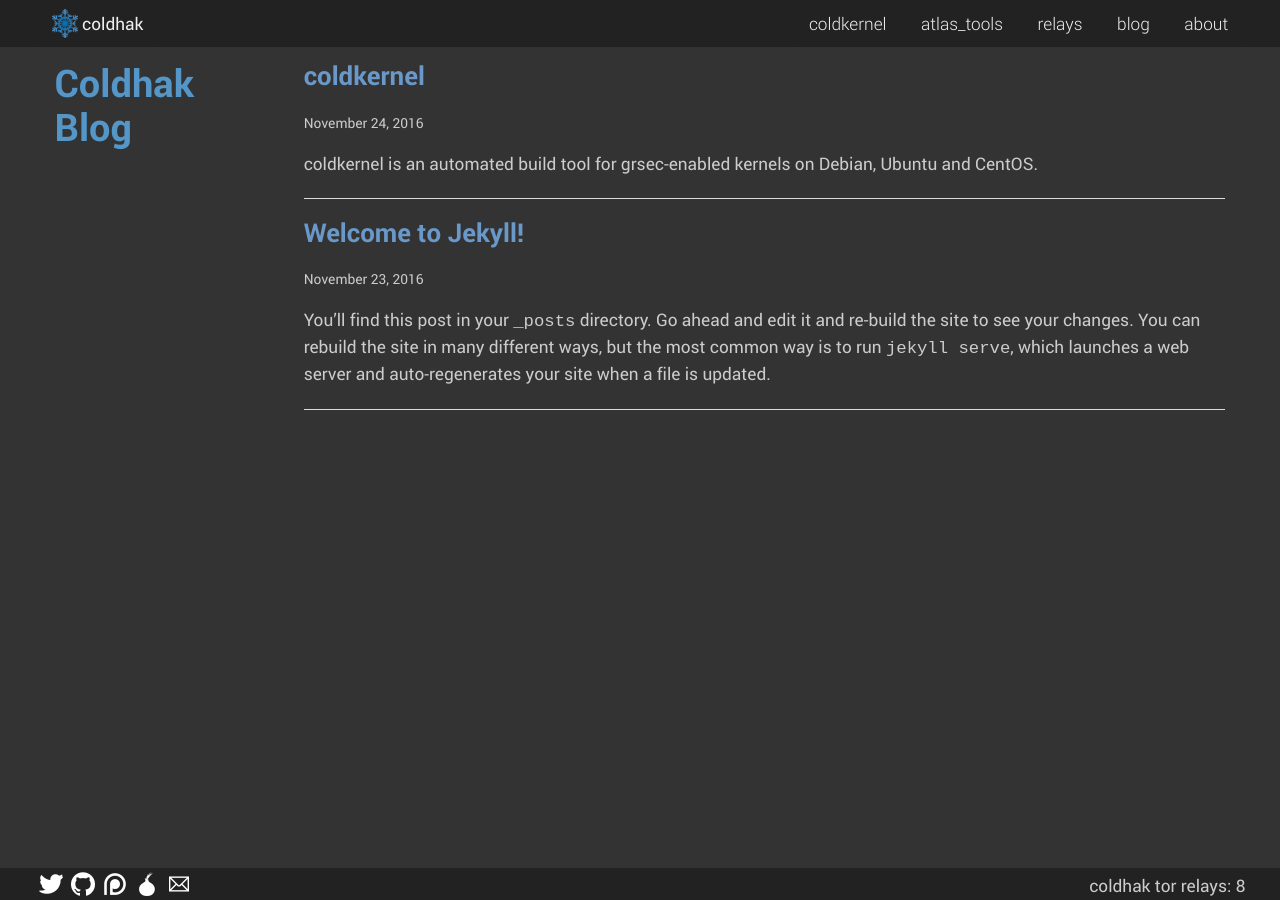
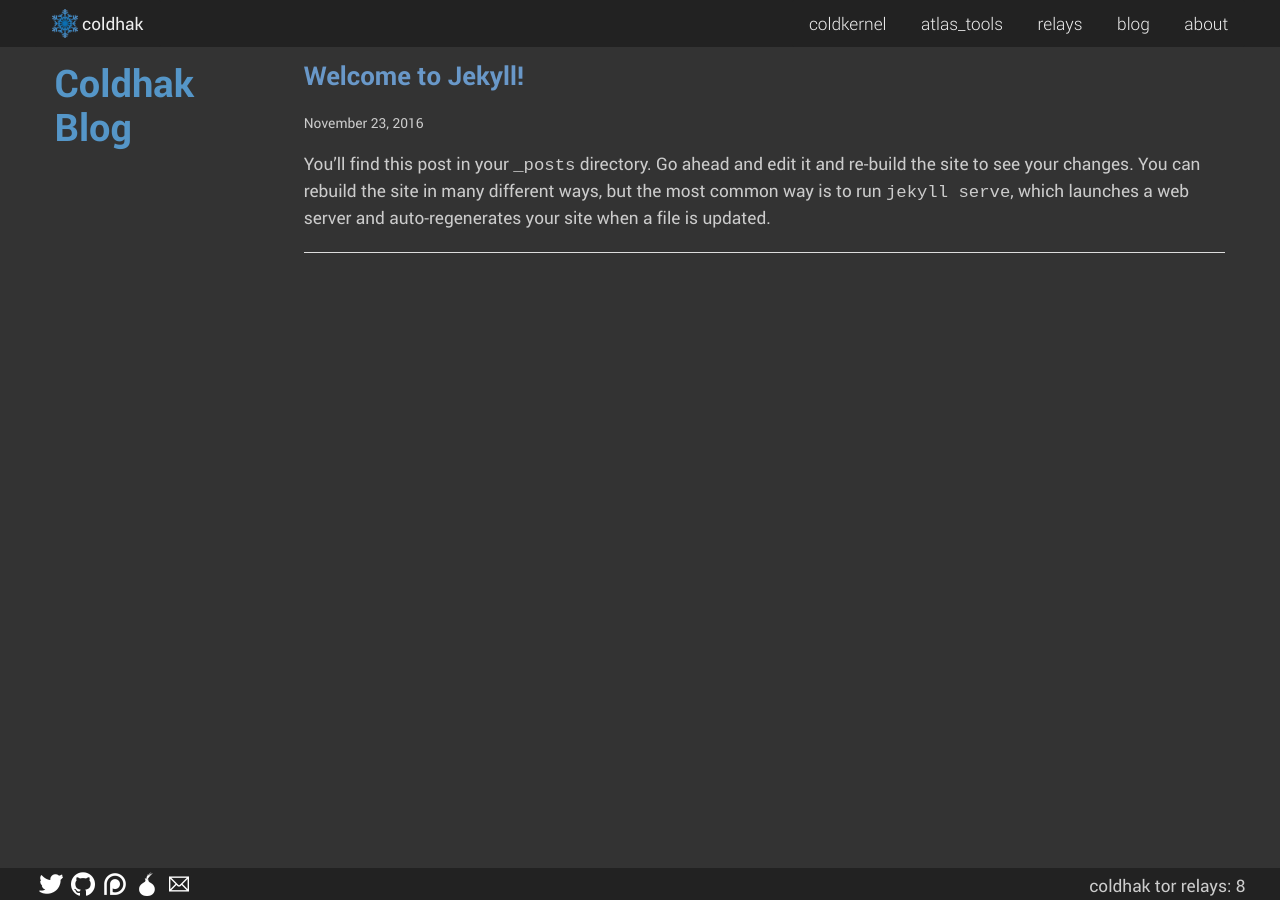
Before and after one commit to coldhakca/website, a Jekyll site: the page built from coldhak/blog/index.md, in a window 1280 px wide. Built offline with Jekyll 4.4.1, drawn with Linux system fonts in a browser that asks for light colours; some of the changed lines change nothing that is shown.

Commit message:
Removed a post example. Moved relay count to config

````diff
--- a/coldhak/_config.yml
+++ b/coldhak/_config.yml
@@ -21,6 +21,7 @@ baseurl: "" # the subpath of your site, e.g. /blog
 url: "https://coldhak.ca" # the base hostname & protocol for your site, e.g. http://example.com
 twitter_username: coldhakca
 github_username:  coldhakca
+relays: 8
 
 # Build settings
 markdown: kramdown
--- a/coldhak/_includes/footer.html
+++ b/coldhak/_includes/footer.html
@@ -6,7 +6,7 @@
         <li><a class="ch-logo-onion" href="http://coldhakojwcp2g4b.onion:8080/"></a></li>
         <li><a class="ch-logo-email" href="mailto:contact@coldhak.ca" target="_top"></a></li>
     </ul>
-    <p class="ch-relay-count">coldhak tor relays: 8</p>
+    <p class="ch-relay-count">coldhak tor relays: {{ site.relays }}</p>
   </nav>
 
 </body>
--- a/coldhak/_posts/2016-11-24-coldkernel.md
+++ /dev/null
@@ -1,101 +0,0 @@
----
-layout: post
-title:  "coldkernel"
-date:   2016-11-24 17:02:17 -0600
-categories: coldkernel
----
-
-coldkernel is an automated build tool for grsec-enabled kernels on Debian, Ubuntu and CentOS.
-
-## Dependencies
-
-### Debian 7+ / Ubuntu
-```
-sudo apt install paxctl bc wget gnupg fakeroot build-essential devscripts libfile-fcntllock-perl curl git
-sudo apt-get build-dep linux
-gcc --version
-sudo apt install gcc-4.9-plugin-dev (for GCC 4.9)
-sudo apt install gcc-5-plugin-dev (for GCC 5.x)
-sudo apt install gcc-6-plugin-dev (for GCC 6.x)
-```
-
-### CentOS 7+
-```
-sudo yum groupinstall "Development Tools"
-sudo yum install hmaccalc zlib-devel binutils-devel elfutils-libelf-devel ncurses-devel gcc-plugin-devel wget git gnupg2 bc
-```
-
-## Clone / Build
-
-### Clone
-```
-wget "https://coldhak.ca/coldhak/keys/coldhak.asc" -O coldhak.asc
-gpg --import coldhak.asc
-git clone https://github.com/coldhakca/coldkernel
-cd coldkernel
-git verify-tag coldkernel-0.8f-4.8.10
-git checkout tags/coldkernel-0.8f-4.8.10
-```
-
-### Build
-Run ```make``` without arguments to build without hypervisor support. Otherwise, select the option below that best describes
-your setup.
-```
-make kvm-host
-make kvm-guest
-make virtualbox-host
-make virtualbox-guest
-make xen-host
-make xen-guest
-make vmware-host
-make vmware-guest
-make hyperv-guest
-```
-
-## Once built
-
-### Debian 7+ / Ubuntu
-From the coldkernel build directory:
-```
-wget https://grsecurity.net/paxctld/paxctld_1.2.1-1_amd64.{deb,deb.sig}
-gpg --homedir=.gnupg --verify paxctld_1.2.1-1_amd64.{deb.sig,deb}
-sudo dpkg -i paxctld_1.2.1-1_amd64.deb
-sudo make install-deb
-sudo cp paxctld.conf /etc/paxctld.conf
-sudo paxctld -d
-sudo systemctl enable paxctld
-sudo reboot
-```
-
-## CentOS 7+
-From the coldkernel build directory:
-```
-wget https://grsecurity.net/paxctld/paxctld-systemd-1.2.1-1.x86_64.{rpm,rpm.sig}
-gpg --homedir=.gnupg --verify paxctld-systemd-1.2.1-1.x86_64.{rpm.sig,rpm}
-sudo yum localinstall paxctld-systemd-1.2.1-1.x86_64.rpm
-sudo make install-rpm
-sudo cp paxctld.conf /etc/paxctld.conf
-sudo paxctld -d
-sudo systemctl enable paxctld
-sudo reboot
-```
-
-## GIDs
-### ```9001```:GRKERNSEC_PROC_USERGROUP
-Users in this group are exempted from grsecurity's /proc restrictions.
-
-###  ```9002```:CONFIG_GRKERNSEC_TPE_UNTRUSTED_GID
-Users in this group will not be able to execute any files that are not in root-owned directories writable only by root.
-
-### ```9003```:CONFIG_GRKERNSEC_SOCKET_ALL
-Users in this group will be unable to connect to other hosts from your machine or run server applications from your machine.
-
-## Group Creation
-```
-sudo groupadd -g 9001 grsecproc
-sudo groupadd -g 9002 tpeuntrusted
-sudo groupadd -g 9003 denysockets
-```
-
-## Important Notice
-This is still extremely alpha. If it breaks, you get to keep the pieces. There is currently support for x86_64 only.
````
Also changed, not shown: README.md, 1 other file.
